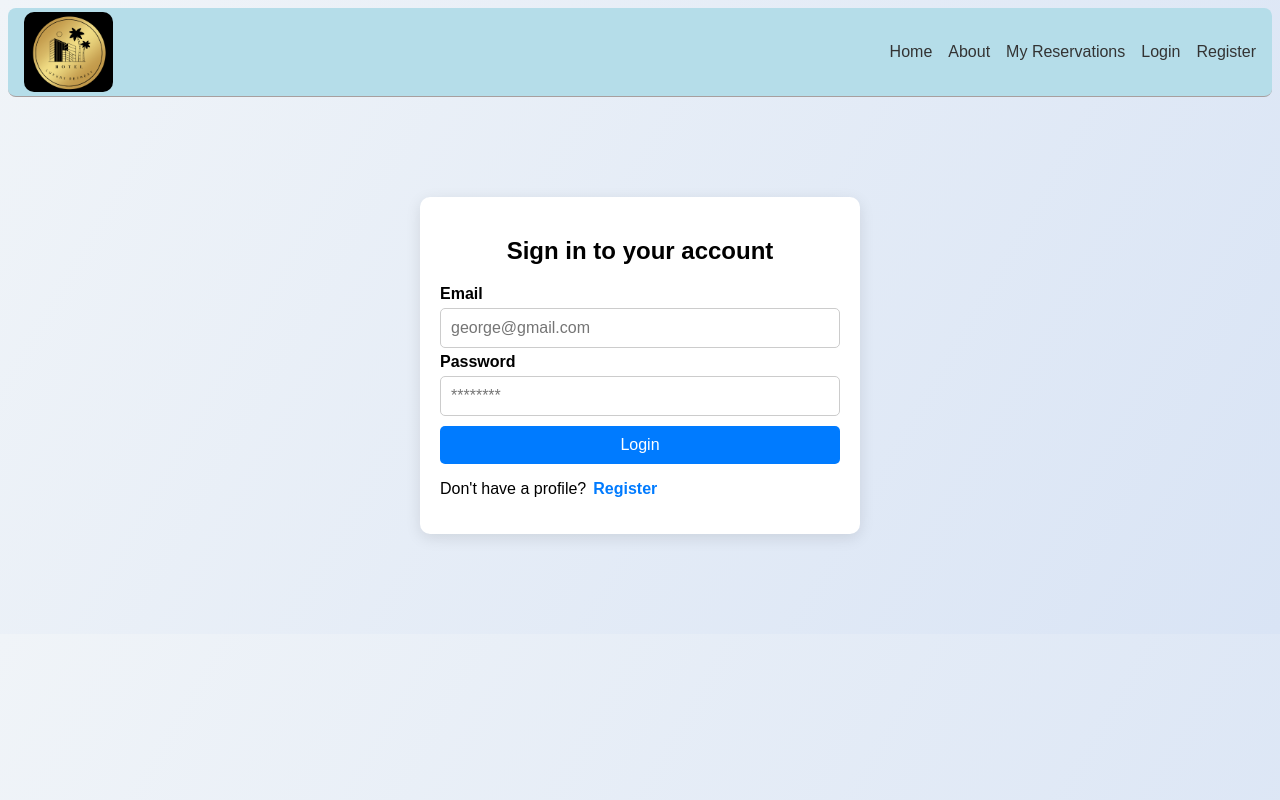
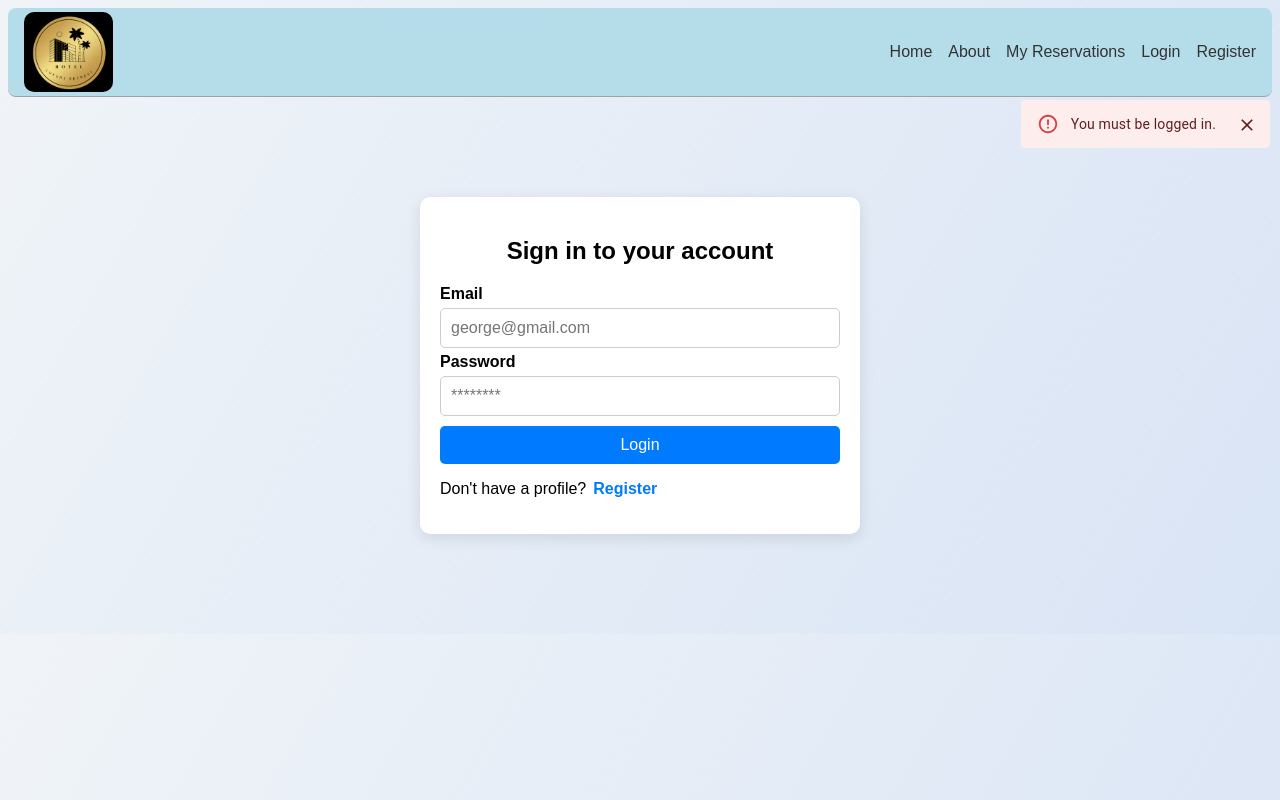
Before and after one commit to qnchoyy/Hotel-project---react-firebase, a React (Vite) app: page /reservations in a window 1280 px wide. Both pictures are taken after a click on the button "Reserve". Built offline with nearby package versions, Linux system fonts and the light colour scheme.

Commit message:
add notifications

```diff
--- a/src/App.jsx
+++ b/src/App.jsx
@@ -1,5 +1,6 @@
 import { Routes, Route, Navigate } from "react-router-dom";
 import { HotelContext } from "./context/hotelContext";
+import { NotificationProvider } from "./context/notificationContext";
 
 import Header from "./components/Header/Header";
 import Login from "./components/Login/Login";
@@ -7,8 +8,10 @@ import Register from "./components/Register/Register";
 import Home from "./components/Home/Home";
 import { useState } from "react";
 import Reservation from "./components/Reservation/Reservation";
-import ReservationConfirmation from "./components/ReservationComfirmation/ReservationConfirmation";
+
 import MyReservations from "./components/MyReservations/MyReservations";
+import ReservationConfirmation from "./components/ReservationConfirmation/ReservationConfirmation";
+import NotificationAlerts from "./components/Notifications/Notifications";
 
 function App() {
   const [userId, setUserId] = useState("");
@@ -21,7 +24,9 @@ function App() {
   return (
     <>
       <HotelContext.Provider value={contextObject}>
+        <NotificationProvider>
           <Header />
+          <NotificationAlerts />
           <Routes>
             <Route path="/" element={<Home />} />
             <Route path="/login" element={<Login />} />
@@ -38,6 +43,7 @@ function App() {
               }
             />
           </Routes>
+        </NotificationProvider>
       </HotelContext.Provider>
     </>
   );
--- a/src/components/Header/Header.jsx
+++ b/src/components/Header/Header.jsx
@@ -7,15 +7,21 @@ import hotelLogo from "../../images/hotelLogo.png";
 import { auth } from "../../config/firebase";
 import { signOut } from "firebase/auth";
 import { useContext } from "react";
+import { NotificationContext } from "../../context/notificationContext";
 
 export default function Header() {
   const { userId, setUserId } = useContext(HotelContext);
+  const { addNotification } = useContext(NotificationContext);
   const navigate = useNavigate();
 
   const logoutHandler = async () => {
     try {
       await signOut(auth);
       setUserId(null);
+      addNotification({
+        severity: "success",
+        message: "Successfully logged out.",
+      });
       navigate("/login");
     } catch (err) {
       console.error(err);
--- a/src/components/Login/Login.jsx
+++ b/src/components/Login/Login.jsx
@@ -4,18 +4,25 @@ import { signInWithEmailAndPassword } from "firebase/auth";
 
 import { Link, useNavigate } from "react-router-dom";
 import { HotelContext } from "../../context/hotelContext";
+import { NotificationContext } from "../../context/notificationContext";
 
 import styles from "./Login.module.css";
 
 export default function Login() {
   const [email, setEmail] = useState("");
   const [password, setPassword] = useState("");
+
   const { setUserId } = useContext(HotelContext);
+  const { addNotification } = useContext(NotificationContext);
+
   const navigate = useNavigate();
 
   const handleLogin = async () => {
     if (!email || !password) {
-      alert("Please enter both email and password.");
+      addNotification({
+        severity: "error",
+        message: "Please enter both email and password.",
+      });
       return;
     }
 
@@ -27,10 +34,17 @@ export default function Login() {
       );
       const user = userCredential.user;
 
+      addNotification({
+        severity: "success",
+        message: "Successfully logged in!",
+      });
       setUserId(user.uid);
       navigate("/");
     } catch (err) {
-      console.error(err);
+      addNotification({
+        severity: "error",
+        message: "Please check your details.",
+      });
     }
   };
 
--- /dev/null
+++ b/src/components/Notifications/Notifications.jsx
@@ -0,0 +1,31 @@
+import React, { useContext } from "react";
+import Alert from "@mui/material/Alert";
+import Stack from "@mui/material/Stack";
+import { NotificationContext } from "../../context/notificationContext";
+
+export default function NotificationAlerts() {
+  const { notifications, removeNotification } = useContext(NotificationContext);
+
+  return (
+    <Stack
+      sx={{
+        width: "auto",
+        position: "fixed",
+        top: 100,
+        right: 10,
+        zIndex: 1200,
+      }}
+      spacing={2}
+    >
+      {notifications.map((notification, index) => (
+        <Alert
+          key={index}
+          severity={notification.severity}
+          onClose={() => removeNotification(index)}
+        >
+          {notification.message}
+        </Alert>
+      ))}
+    </Stack>
+  );
+}
--- a/src/components/Register/Register.jsx
+++ b/src/components/Register/Register.jsx
@@ -4,6 +4,7 @@ import { createUserWithEmailAndPassword } from "firebase/auth";
 import { Link, useNavigate } from "react-router-dom";
 
 import { HotelContext } from "../../context/hotelContext";
+import { NotificationContext } from "../../context/notificationContext";
 
 import styles from "./Register.module.css";
 
@@ -12,16 +13,23 @@ export default function Register() {
   const [password, setPassword] = useState("");
   const [rePassword, setRePassword] = useState("");
   const { setUserId } = useContext(HotelContext);
+  const { addNotification } = useContext(NotificationContext);
   const navigate = useNavigate();
 
   const handleRegister = async () => {
     if (!email || !password || !rePassword) {
-      alert("All fields are required.");
+      addNotification({
+        severity: "error",
+        message: "All fields are required.",
+      });
       return;
     }
 
     if (password !== rePassword) {
-      alert("Passwords do not match.");
+      addNotification({
+        severity: "error",
+        message: "Passwords don't match!",
+      });
       return;
     }
 
@@ -33,6 +41,10 @@ export default function Register() {
       );
       const user = userCredential.user;
 
+      addNotification({
+        severity: "success",
+        message: "Successfull registration!",
+      });
       setUserId(user.uid);
       navigate("/");
     } catch (err) {
--- a/src/components/Reservation/Reservation.jsx
+++ b/src/components/Reservation/Reservation.jsx
@@ -13,10 +13,13 @@ import {
 } from "firebase/firestore";
 
 import { HotelContext } from "../../context/hotelContext";
+import { NotificationContext } from "../../context/notificationContext";
+
 import styles from "./Reservation.module.css";
 
 export default function Reservation() {
   const { userId } = useContext(HotelContext);
+  const { addNotification } = useContext(NotificationContext);
   const [checkInDate, setCheckInDate] = useState("");
   const [checkOutDate, setCheckOutDate] = useState("");
   const [roomType, setRoomType] = useState("");
@@ -41,23 +44,35 @@ export default function Reservation() {
 
   const handleReservation = async () => {
     if (!userId) {
-      alert("You must be logged in to make a reservation!");
+      addNotification({
+        severity: "error",
+        message: "You must be logged in.",
+      });
       navigate("/login");
       return;
     }
 
     if (!checkInDate || !checkOutDate) {
-      alert("Please select both check-in and check-out dates.");
+      addNotification({
+        severity: "error",
+        message: "Please select both check-in and check-out dates.",
+      });
       return;
     }
 
     if (guests <= 0) {
-      alert("Number of guests must be at least 1.");
+      addNotification({
+        severity: "error",
+        message: "Number of guests must be at least 1.",
+      });
       return;
     }
 
     if (!roomType) {
-      alert("Please select a room type.");
+      addNotification({
+        severity: "error",
+        message: "Please select a room type.",
+      });
       return;
     }
 
@@ -65,7 +80,10 @@ export default function Reservation() {
     const checkOutTimestamp = Timestamp.fromDate(new Date(checkOutDate));
 
     if (checkOutTimestamp <= checkInTimestamp) {
-      alert("Check-out date must be later than check-in date.");
+      addNotification({
+        severity: "error",
+        message: "Check-out date must be later than check-in date.",
+      });
       return;
     }
 
@@ -98,7 +116,10 @@ export default function Reservation() {
       }
 
       if (!allDaysAvailable) {
-        alert("No available rooms for the selected dates.");
+        addNotification({
+          severity: "error",
+          message: "No available rooms for the selected dates.",
+        });
         return;
       }
 
@@ -134,10 +155,17 @@ export default function Reservation() {
         });
       }
 
+      addNotification({
+        severity: "success",
+        message: `Reservation confirmed!`,
+      });
       navigate("/reservation-confirmation");
     } catch (err) {
       console.error("Error creating reservation: ", err.code, err.message);
-      alert(`Error creating reservation: ${err.message}`);
+      addNotification({
+        severity: "error",
+        message: `Creating reservation: ${err.message}`,
+      });
     }
   };
 
--- /dev/null
+++ b/src/context/notificationContext.jsx
@@ -0,0 +1,23 @@
+import { createContext, useState } from "react";
+
+export const NotificationContext = createContext();
+
+export const NotificationProvider = ({ children }) => {
+  const [notifications, setNotifications] = useState([]);
+
+  const addNotification = (notification) => {
+    setNotifications((prev) => [...prev, notification]);
+  };
+
+  const removeNotification = (index) => {
+    setNotifications((prev) => prev.filter((_, i) => i !== index));
+  };
+
+  return (
+    <NotificationContext.Provider
+      value={{ notifications, addNotification, removeNotification }}
+    >
+      {children}
+    </NotificationContext.Provider>
+  );
+};
```
Also changed, not shown: src/components/ReservationConfirmation/ReservationConfirmation.jsx (renamed from src/components/ReservationComfirmation/ReservationConfirmation.jsx). Lines whose indentation alone changed are shown as unchanged.
